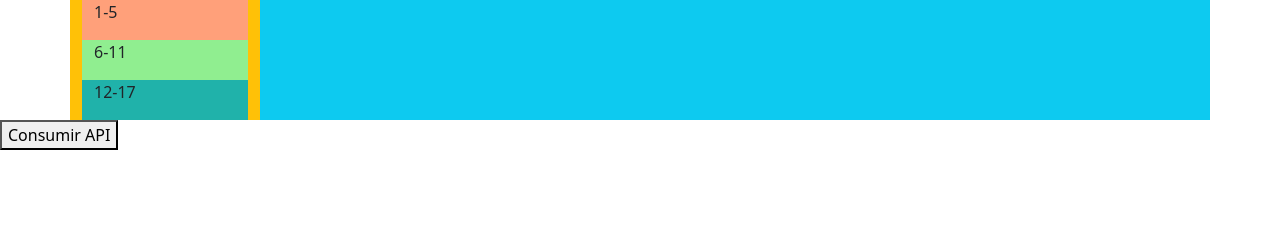
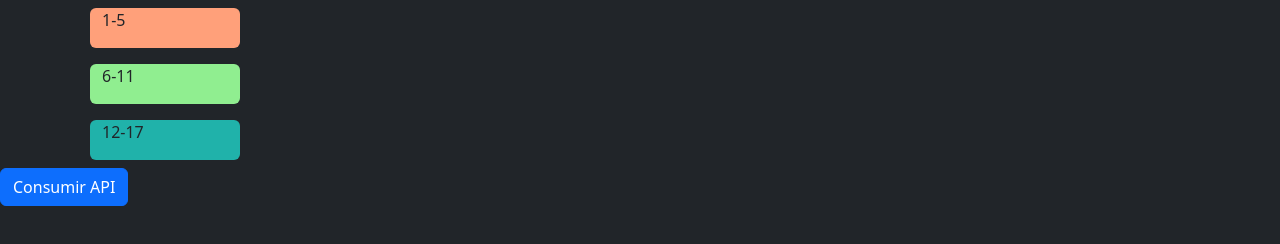
Before and after one commit to luisvall/proyectom5, a plain HTML site: page index.html in a window 1280 px wide. Drawn offline with Linux system fonts and the light colour scheme.

Commit message:
se corrigio el que aparezcan 5 cards por color

```diff
--- a/assets/js/logica.js
+++ b/assets/js/logica.js
@@ -23,9 +23,7 @@ const consumirAPIStarWarsCompleta = ()=>{
     let url = `https://swapi.dev/api/people/`;
     fetch(url)
         .then( (respuesta)=>{
-            // respuesta cruda de la API -raw-
             console.log(respuesta);
-            // transformamos la respuesta cruda en un objeto legible por JS
             respuesta.json()
                     .then( (objJsonRespuesta)=>{
                         console.log(objJsonRespuesta);
@@ -75,7 +73,7 @@ const consumirAPIStarWars = (contador, color)=>{
 
 
                             let contenidoCard = `
-                                                    <div class="card" style="width: 18rem;">
+                                                    <div class="card m-2" style="width: 18rem;">
                                                         <div class="card-body">
                                                         <h5 class="card-title" id="txtNombre"><div class=${laClaseCirculo}></div>  ${objJsonRespuesta.name} </h5>
                                                         <div class="container">
@@ -144,7 +142,7 @@ function* crearCardPopulares(){
 
 function* crearCardSecundarios(){
 
-    while( contadorSecundarios<=11){
+    while( contadorSecundarios<=10){
 
         consumirAPIStarWars(contadorSecundarios, 'verde');
 
@@ -156,7 +154,7 @@ function* crearCardSecundarios(){
 
 function* crearCardOtros(){
 
-    while( contadorOtros<=17){
+    while( contadorOtros<=16){
 
         consumirAPIStarWars(contadorOtros, 'azul');
 
--- a/index.html
+++ b/index.html
@@ -5,31 +5,31 @@
         <link rel="shortcut icon" href="./assets/img/favicon.ico" type="image/x-icon">
         <title>API Star Wars</title>
     </head>
-    <body onload="asignarEventos()">
+    <body  class="bg-dark" onload="asignarEventos()">
 
         <div class="container">
             <div class="row">
-                <div class="col-2 bg-warning">
+                <div class="col-2 bg-dark">
                             <div class="container">
-                                <div class="row">
-                                    <div class="col-12 colorRojo" id="divPopulares">
+                                <div class="row p-2">
+                                    <div class="col-12 colorRojo rounded" id="divPopulares">
                                         <p>1-5</p>
                                     </div>
                                 </div>
-                                <div class="row">
-                                    <div class="col-12 colorVerde" id="divSecundarios">
+                                <div class="row p-2">
+                                    <div class="col-12 colorVerde rounded" id="divSecundarios">
                                         <p>6-11</p>
                                     </div>
                                 </div>
-                                <div class="row">
-                                    <div class="col-12 colorAzul" id="divOtros">
+                                <div class="row p-2">
+                                    <div class="col-12 colorAzul rounded" id="divOtros">
                                         <p>12-17</p>
                                     </div>
                                 </div>
 
                             </div>
                 </div>
-                <div class="col-10 bg-info">
+                <div class="col-10 bg-dark">
 
                     <div id="contenedorCards">
 
@@ -45,7 +45,7 @@
 
 
 
-        <button id="btnConsumo">Consumir API</button>
+        <button id="btnConsumo" class="btn btn-primary">Consumir API</button>
         <script src="./assets/js/js_bootstrap/bootstrap.bundle.js"></script>
         <script src="./assets/js/logica.js"></script>
     </body>
```
